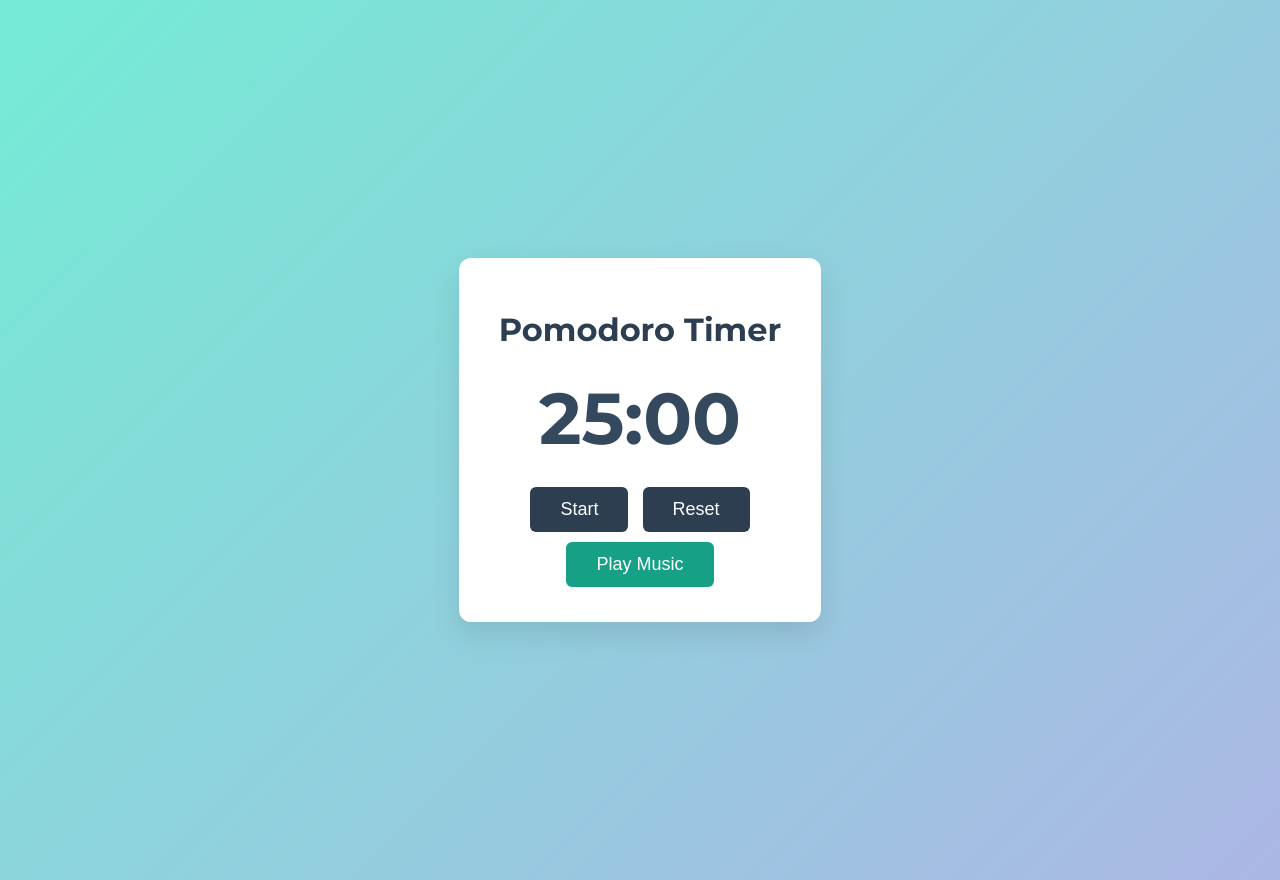
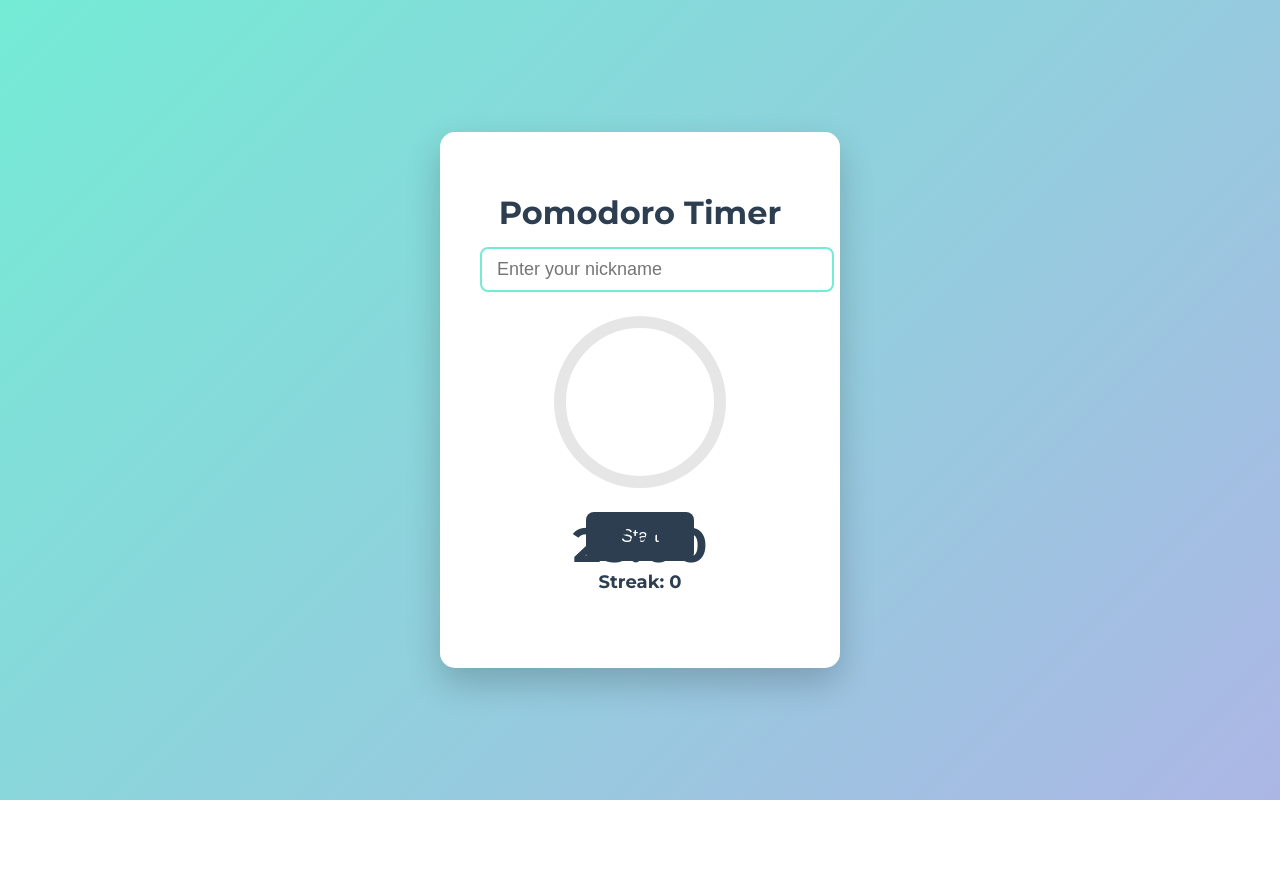
Before and after one commit to szumiss/quietspace, a plain HTML site: page index.html in a window 1280 px wide. After the commit the page ends 800 px from the top, so only its background shows below. Drawn offline with Linux system fonts and the light colour scheme.

Commit message:
Update index.html

```diff
--- a/index.html
+++ b/index.html
@@ -3,146 +3,221 @@
 <head>
 <meta charset="UTF-8" />
 <meta name="viewport" content="width=device-width, initial-scale=1" />
-  <title>Simple Pomodoro Timer</title>
-  <link href="https://fonts.googleapis.com/css2?family=Montserrat:wght@400;700&display=swap" rel="stylesheet" />
+<title>Pomodoro with Streaks</title>
 <style>
+  @import url('https://fonts.googleapis.com/css2?family=Montserrat:wght@400;700&display=swap');
+
   body {
+    background: linear-gradient(135deg, #74ebd5 0%, #ACB6E5 100%);
     font-family: 'Montserrat', sans-serif;
-      background: linear-gradient(135deg, #74ebd5 0%, #ACB6E5 100%);
-      color: #333;
-      margin: 0;
-      padding: 40px 20px;
+    margin: 0; padding: 0;
     display: flex;
     justify-content: center;
     align-items: center;
     min-height: 100vh;
+    color: #2c3e50;
   }
   .container {
     background: white;
-      max-width: 400px;
-      padding: 30px 40px;
-      border-radius: 12px;
-      box-shadow: 0 12px 30px rgba(0,0,0,0.1);
+    padding: 40px;
+    border-radius: 15px;
+    box-shadow: 0 15px 35px rgba(0,0,0,0.2);
     text-align: center;
+    width: 320px;
   }
   h1 {
-      font-weight: 700;
-      color: #2c3e50;
-      margin-bottom: 25px;
+    margin-bottom: 15px;
+  }
+  input {
+    width: 100%;
+    padding: 10px 15px;
+    font-size: 18px;
+    border-radius: 8px;
+    border: 2px solid #74ebd5;
+    margin-bottom: 20px;
+    outline: none;
+  }
+  input:focus {
+    border-color: #3498db;
+  }
+  #streak {
+    margin-top: 10px;
+    font-weight: 600;
+    font-size: 18px;
   }
   #timer {
-      font-size: 72px;
-      margin-bottom: 20px;
+    font-size: 48px;
     font-weight: 700;
-      color: #34495e;
+    margin: 20px 0 30px;
+  }
+  .circle-wrap {
+    position: relative;
+    width: 180px;
+    height: 180px;
+    margin: 0 auto 20px;
+  }
+  svg {
+    transform: rotate(-90deg);
+  }
+  circle {
+    fill: none;
+    stroke-width: 12;
+    stroke-linecap: round;
+  }
+  .background-circle {
+    stroke: #e6e6e6;
+  }
+  .progress-circle {
+    stroke: #74ebd5;
+    transition: stroke-dashoffset 1s linear;
   }
   button {
-      background: #2c3e50;
+    background-color: #2c3e50;
     color: white;
     border: none;
-      padding: 12px 30px;
+    padding: 14px 35px;
     font-size: 18px;
-      border-radius: 6px;
+    border-radius: 8px;
     cursor: pointer;
-      transition: background-color 0.3s ease;
-      margin: 5px;
+    transition: background-color 0.3s;
   }
   button:hover {
-      background: #34495e;
+    background-color: #34495e;
   }
-    #musicToggle {
-      background: #16a085;
-    }
-    #musicToggle:hover {
-      background: #1abc9c;
+  #info {
+    margin-top: 15px;
+    font-size: 14px;
+    color: #555;
+    min-height: 20px;
   }
 </style>
 </head>
 <body>
   <div class="container">
     <h1>Pomodoro Timer</h1>
+    <input id="username" type="text" placeholder="Enter your nickname" />
+    <div class="circle-wrap">
+      <svg width="180" height="180">
+        <circle class="background-circle" cx="90" cy="90" r="80"></circle>
+        <circle class="progress-circle" cx="90" cy="90" r="80" stroke-dasharray="502.65" stroke-dashoffset="502.65"></circle>
+      </svg>
       <div id="timer">25:00</div>
+    </div>
     <button id="startStopBtn">Start</button>
-    <button id="resetBtn">Reset</button>
-    <br />
-    <button id="musicToggle">Play Music</button>
-
-    <audio id="backgroundMusic" loop>
-      <source src="https://cdn.pixabay.com/download/audio/2022/03/25/audio_77d442bdca.mp3?filename=calm-ambient-music-13322.mp3" type="audio/mpeg" />
-      Your browser does not support the audio element.
-    </audio>
+    <div id="streak">Streak: 0</div>
+    <div id="info"></div>
   </div>
 
 <script>
   const startStopBtn = document.getElementById('startStopBtn');
-    const resetBtn = document.getElementById('resetBtn');
   const timerDisplay = document.getElementById('timer');
-    const musicToggle = document.getElementById('musicToggle');
-    const backgroundMusic = document.getElementById('backgroundMusic');
+  const progressCircle = document.querySelector('.progress-circle');
+  const usernameInput = document.getElementById('username');
+  const streakDisplay = document.getElementById('streak');
+  const info = document.getElementById('info');
 
-    let workTime = 25 * 60;  // 25 minutes in seconds
-    let breakTime = 5 * 60;  // 5 minutes break
+  const radius = 80;
+  const circumference = 2 * Math.PI * radius;
+  progressCircle.style.strokeDasharray = circumference;
+
+  let workTime = 25 * 60; // 25 minutes in seconds
+  let timeLeft = workTime;
+  let timer = null;
   let isRunning = false;
-    let isWorkSession = true;
-    let timer;
-    let timeLeft = workTime;
 
-    function updateTimer() {
-      const minutes = Math.floor(timeLeft / 60).toString().padStart(2, '0');
-      const seconds = (timeLeft % 60).toString().padStart(2, '0');
-      timerDisplay.textContent = `${minutes}:${seconds}`;
+  // Load streak and username from localStorage
+  let currentUsername = localStorage.getItem('pomodoroUsername') || '';
+  usernameInput.value = currentUsername;
+
+  function getStreakKey(name) {
+    return `pomodoroStreak_${name}`;
+  }
+  let streak = 0;
+  if(currentUsername){
+    streak = parseInt(localStorage.getItem(getStreakKey(currentUsername))) || 0;
+    streakDisplay.textContent = `Streak: ${streak}`;
   }
 
-    function switchSession() {
-      isWorkSession = !isWorkSession;
-      timeLeft = isWorkSession ? workTime : breakTime;
-      alert(isWorkSession ? 'Work session started!' : 'Break time! Relax a bit.');
-      updateTimer();
+  function updateTimerDisplay() {
+    let minutes = Math.floor(timeLeft / 60).toString().padStart(2, '0');
+    let seconds = (timeLeft % 60).toString().padStart(2, '0');
+    timerDisplay.textContent = `${minutes}:${seconds}`;
+
+    // Update circle progress
+    const progress = timeLeft / workTime;
+    progressCircle.style.strokeDashoffset = circumference * progress;
+  }
+
+  function resetTimer() {
+    clearInterval(timer);
+    isRunning = false;
+    timeLeft = workTime;
+    updateTimerDisplay();
+    startStopBtn.textContent = 'Start';
+    info.textContent = '';
+  }
+
+  function saveStreak() {
+    if(currentUsername){
+      localStorage.setItem(getStreakKey(currentUsername), streak);
+      streakDisplay.textContent = `Streak: ${streak}`;
+    }
   }
 
   function tick() {
-      if (timeLeft > 0) {
+    if(timeLeft > 0){
       timeLeft--;
-        updateTimer();
+      updateTimerDisplay();
     } else {
       clearInterval(timer);
-        switchSession();
-        timer = setInterval(tick, 1000);
+      isRunning = false;
+      startStopBtn.textContent = 'Start';
+      info.textContent = 'Session complete! Good job! 🎉';
+
+      // Increase streak only if username is set
+      if(currentUsername){
+        streak++;
+        saveStreak();
+      }
     }
   }
 
   startStopBtn.addEventListener('click', () => {
-      if (!isRunning) {
+    if (!usernameInput.value.trim()) {
+      alert('Please enter your nickname to start the timer!');
+      return;
+    }
+    if(!isRunning){
+      // Save username if changed
+      if(currentUsername !== usernameInput.value.trim()){
+        currentUsername = usernameInput.value.trim();
+        localStorage.setItem('pomodoroUsername', currentUsername);
+        streak = parseInt(localStorage.getItem(getStreakKey(currentUsername))) || 0;
+        streakDisplay.textContent = `Streak: ${streak}`;
+      }
       timer = setInterval(tick, 1000);
+      isRunning = true;
       startStopBtn.textContent = 'Pause';
-        isRunning = true;
+      info.textContent = '';
     } else {
       clearInterval(timer);
+      isRunning = false;
       startStopBtn.textContent = 'Start';
-        isRunning = false;
+      info.textContent = 'Paused.';
     }
   });
 
-    resetBtn.addEventListener('click', () => {
-      clearInterval(timer);
-      isRunning = false;
-      isWorkSession = true;
-      timeLeft = workTime;
-      updateTimer();
-      startStopBtn.textContent = 'Start';
+  usernameInput.addEventListener('change', () => {
+    // Save username and reset streak display
+    currentUsername = usernameInput.value.trim();
+    localStorage.setItem('pomodoroUsername', currentUsername);
+    streak = parseInt(localStorage.getItem(getStreakKey(currentUsername))) || 0;
+    streakDisplay.textContent = `Streak: ${streak}`;
+    resetTimer();
   });
 
-    musicToggle.addEventListener('click', () => {
-      if (backgroundMusic.paused) {
-        backgroundMusic.play();
-        musicToggle.textContent = 'Pause Music';
-      } else {
-        backgroundMusic.pause();
-        musicToggle.textContent = 'Play Music';
-      }
-    });
+  updateTimerDisplay();
+</script>
 
-    updateTimer();
-  </script>
 </body>
 </html>
```
Lines whose indentation alone changed are shown as unchanged.
